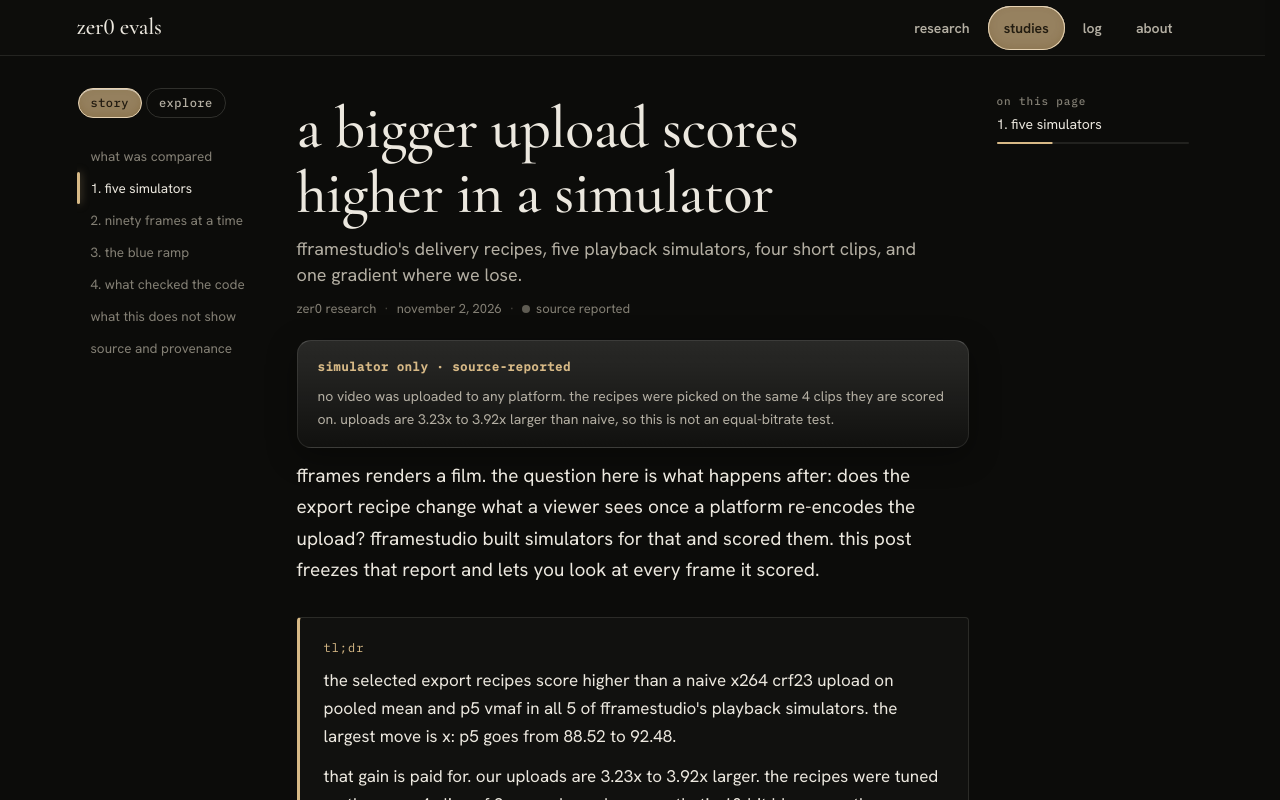
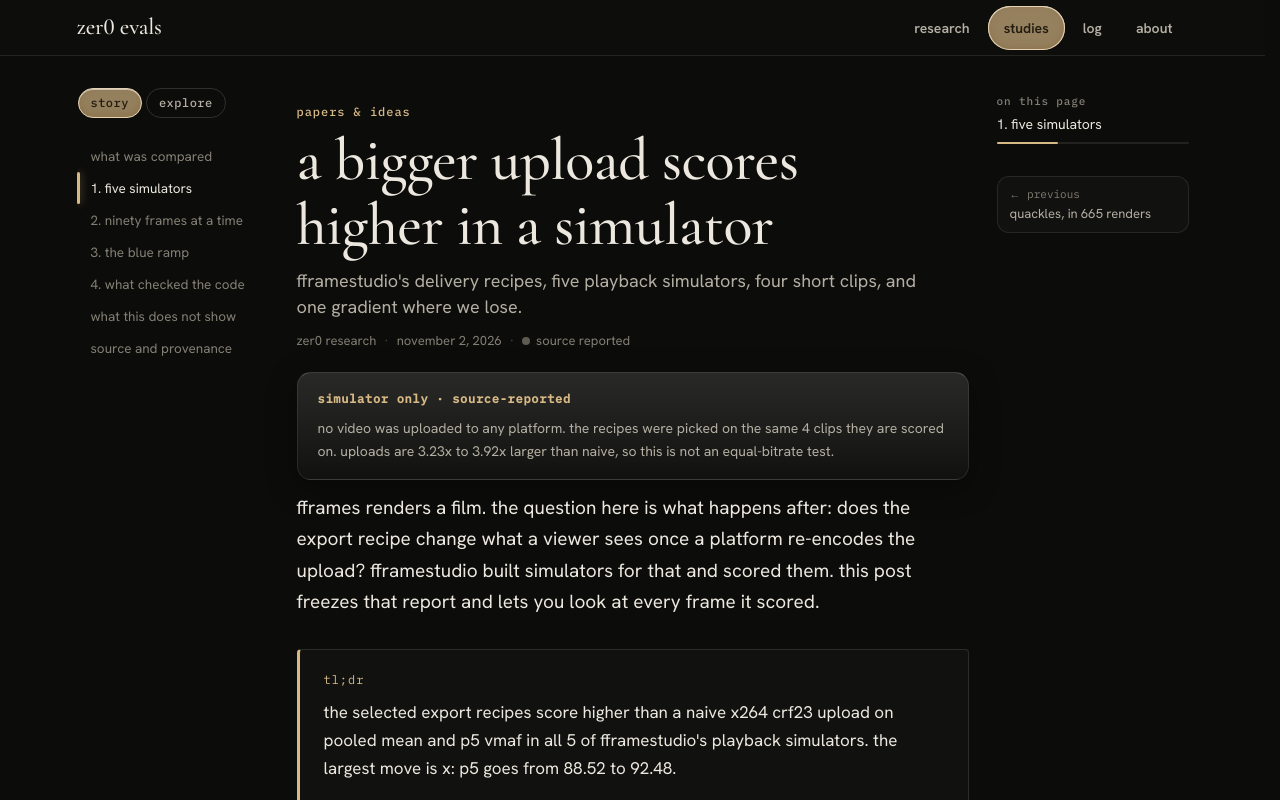
Before and after one commit to kvnloo/z0evals, a Next.js app in the folder web/: page /fframes-delivery-v0 in a window 1280 px wide. Shown: the top 800 px of the page. Built offline with nearby package versions, Linux system fonts and the light colour scheme.

Commit message:
blog: pass slug to StoryShell on the two new study pages

```diff
--- a/web/app/fframes-delivery-v0/page.tsx
+++ b/web/app/fframes-delivery-v0/page.tsx
@@ -390,5 +390,5 @@ const explore = (
 );
 
 export default function Page() {
-  return <StoryShell meta={meta} toc={toc} banner={banner} story={story} explore={explore} />;
+  return <StoryShell slug="fframes-delivery-v0" meta={meta} toc={toc} banner={banner} story={story} explore={explore} />;
 }
--- a/web/app/quackles-lineage-v0/page.tsx
+++ b/web/app/quackles-lineage-v0/page.tsx
@@ -421,5 +421,5 @@ function Explore() {
 }
 
 export default function QuacklesLineagePage() {
-  return <StoryShell meta={meta} banner={banner} toc={toc} story={<Story />} explore={<Explore />} />;
+  return <StoryShell slug="quackles-lineage-v0" meta={meta} banner={banner} toc={toc} story={<Story />} explore={<Explore />} />;
 }
```
